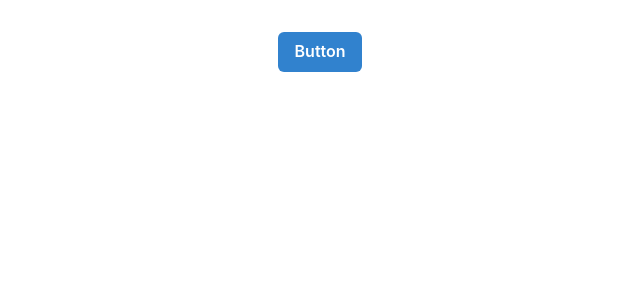
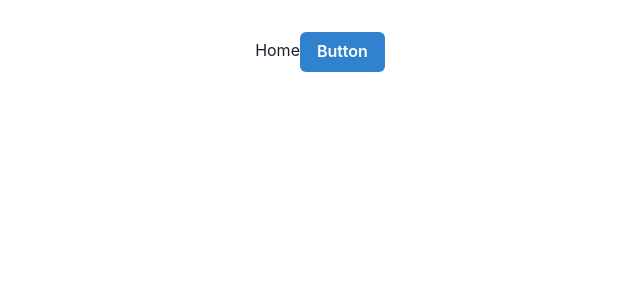
Before and after one commit to Rikka1073/business-card-app, a React (Vite) app: page / in a window 1280 px wide. Shown: the top 300 px of the page, without its empty margins (320-960 px from the left). Built offline with nearby package versions, Linux system fonts and the light colour scheme.

Commit message:
ルーティング設定

```diff
--- a/src/App.tsx
+++ b/src/App.tsx
@@ -1,15 +1,8 @@
 import "./App.css";
-
-import { Button, ChakraProvider } from "@chakra-ui/react";
+import Router from "./routes/Router";
 
 function App() {
-  return (
-    <>
-      <ChakraProvider>
-        <Button colorScheme="blue">Button</Button>
-      </ChakraProvider>
-    </>
-  );
+  return <Router />;
 }
 
 export default App;
--- /dev/null
+++ b/src/components/Cards.tsx
@@ -0,0 +1,8 @@
+import { div } from "framer-motion/client";
+import { useParams } from "react-router-dom";
+
+const Cards = () => {
+  return <div>Hello</div>;
+};
+
+export default Cards;
--- /dev/null
+++ b/src/components/Home.tsx
@@ -0,0 +1,14 @@
+import { Button, ChakraProvider } from "@chakra-ui/react";
+
+const Home = () => {
+  return (
+    <div>
+      Home
+      <ChakraProvider>
+        <Button colorScheme="blue">Button</Button>
+      </ChakraProvider>
+    </div>
+  );
+};
+
+export default Home;
--- a/src/main.tsx
+++ b/src/main.tsx
@@ -1,10 +1,14 @@
-import { StrictMode } from 'react'
-import { createRoot } from 'react-dom/client'
-import App from './App.tsx'
-import './index.css'
+import { StrictMode } from "react";
+import { createRoot } from "react-dom/client";
+import { BrowserRouter } from "react-router-dom";
 
-createRoot(document.getElementById('root')!).render(
+import App from "./App.tsx";
+import "./index.css";
+
+createRoot(document.getElementById("root")!).render(
   <StrictMode>
-    <App />
-  </StrictMode>,
-)
+    <BrowserRouter>
+      <App />
+    </BrowserRouter>
+  </StrictMode>
+);
--- /dev/null
+++ b/src/routes/Router.tsx
@@ -0,0 +1,15 @@
+import { Route, Routes } from "react-router-dom";
+import Cards from "../components/Cards";
+import Home from "../components/Home";
+
+const Router = () => {
+  return (
+    <Routes>
+      <Route path="/" element={<Home />} />
+      <Route path="/cards" element={<Cards />} />
+      {/* <Route path="/cards:id" element={<Card />} /> */}
+    </Routes>
+  );
+};
+
+export default Router;
```
